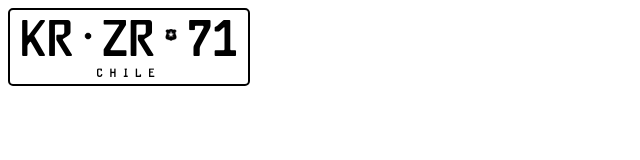
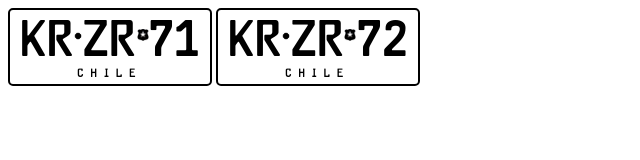
Before and after one commit to prezdev88/licensePlateCSS, a plain HTML site: page index.html in a window 1280 px wide. Shown: the whole page, without its empty margins (0-640 px from the left). Drawn offline with Linux system fonts and the light colour scheme.

Commit message:
- Se añade patent.js - Ahora sólo se pone el div class patent para que funcione. - Se mejorará el código.

```diff
--- a/index.html
+++ b/index.html
@@ -8,19 +8,10 @@
     </head>
     <body>
 
-        <div class="patent">
-            <div class="content">
-                <span class="part1">kr</span>
-                <img class='circle' src="images/circle.png">
-                <span class="part2">zr</span>
-                <img class='shield' src="images/shield.png">
-                <span class="part3">71</span>
-            </div>
-            <div class="country">
-                chile
-            </div>
-        </div>
+        <div class="patent">krzr71</div>
+        <div class="patent">krzr72</div>
 
+        <script src="js/patent.js"></script>
         <link rel="stylesheet" href="css/licensePatent.css">
     </body>
 </html>
--- /dev/null
+++ b/js/patent.js
@@ -0,0 +1,45 @@
+(function() {
+   document.querySelectorAll('.patent').forEach((patentDiv) => {
+      var patent = patentDiv.innerHTML.trim();
+
+      var part1 = patent.substring(0,2);
+      var part2 = patent.substring(2,4);
+      var part3 = patent.substring(4,6);
+
+      patentDiv.innerHTML = "";
+
+      var contentDiv = document.createElement("div");
+      var countryDiv = document.createElement("div");
+      var part1Span = document.createElement("span");
+      var part2Span = document.createElement("span");
+      var part3Span = document.createElement("span");
+      var circleImg = document.createElement("img");
+      var shieldImg = document.createElement("img");
+
+      part1Span.innerHTML = part1;
+      part2Span.innerHTML = part2;
+      part3Span.innerHTML = part3;
+
+      part1Span.setAttribute("class", "part1");
+      part2Span.setAttribute("class", "part2");
+      part3Span.setAttribute("class", "part3");
+
+      circleImg.setAttribute("class", "circle");
+      circleImg.setAttribute("src", "images/circle.png");
+
+      shieldImg.setAttribute("class", "shield");
+      shieldImg.setAttribute("src", "images/shield.png");
+
+      countryDiv.innerHTML = "chile";
+      countryDiv.setAttribute("class", "country");
+
+      contentDiv.appendChild(part1Span);
+      contentDiv.appendChild(circleImg);
+      contentDiv.appendChild(part2Span);
+      contentDiv.appendChild(shieldImg);
+      contentDiv.appendChild(part3Span);
+
+      patentDiv.appendChild(contentDiv);
+      patentDiv.appendChild(countryDiv);
+   });
+})();
```
